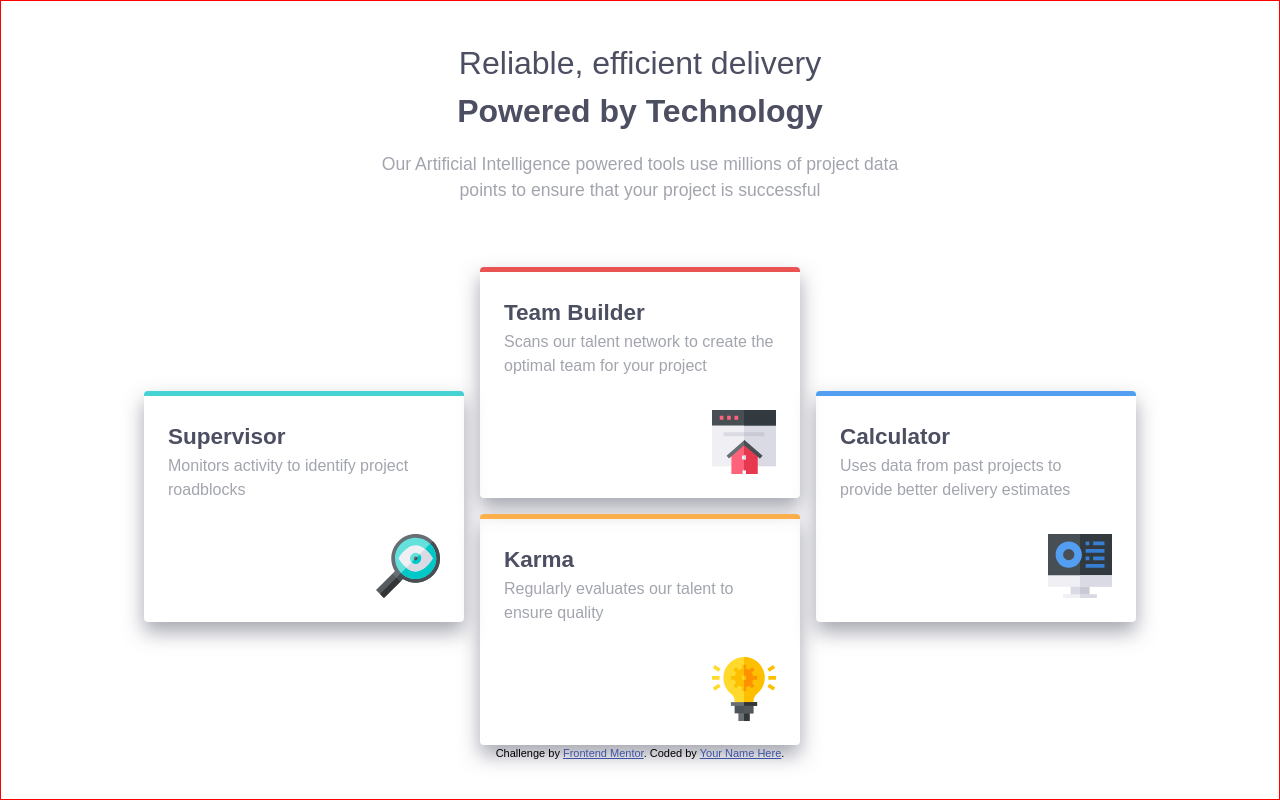
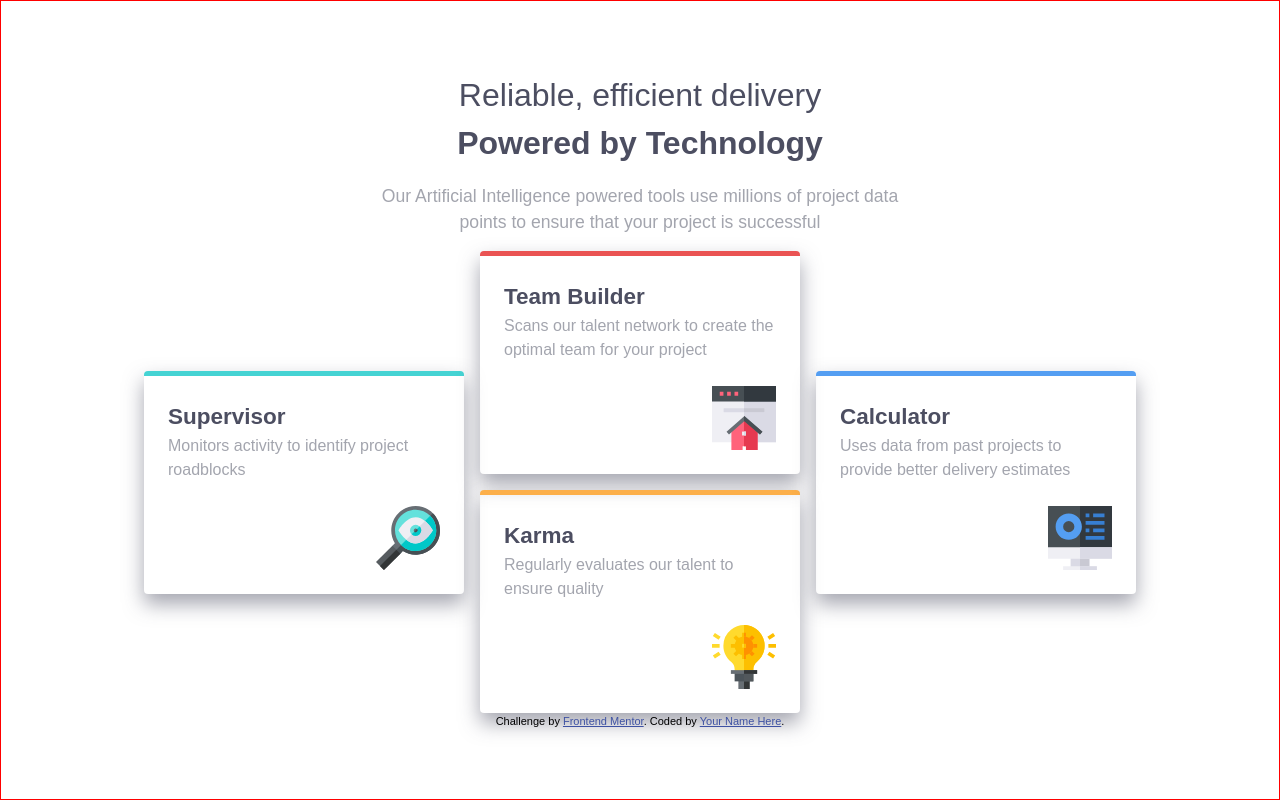
Before and after one commit to FreelanceNick/Four-Card-Feature-Section, a website: page src/index.html in a window 1280 px wide. Drawn offline with Linux system fonts and the light colour scheme.

Commit message:
Updated card component and styles.scss/css

```diff
--- a/src/scss/components/_cards.scss
+++ b/src/scss/components/_cards.scss
@@ -8,7 +8,7 @@
     box-shadow: 0px 10px 20px 0px rgba(76,78,97,0.5);
 
     img {
-        margin-top: 2rem;
+        margin-top: 1.5rem;
         margin-left: auto;
     }
 }
--- a/src/scss/styles.scss
+++ b/src/scss/styles.scss
@@ -4,6 +4,7 @@
 
 body {
     border: 1px solid red;
+    min-height: 100vh;
     font-family: var(--ff-primary);
     font-size: var(--fz);
     display: flex;
@@ -15,7 +16,7 @@ body {
 
 .header {
     text-align: center;
-    margin-bottom: 4rem;
+    margin-bottom: 1rem;
 }
 
 .title,
```
Also changed, not shown: src/css/styles.css.
